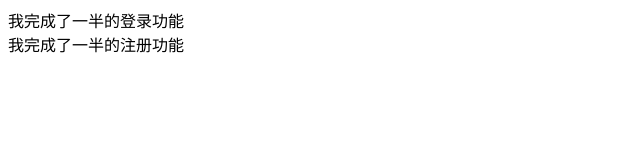
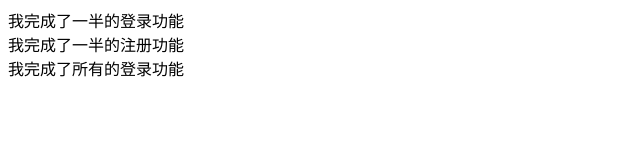
Before and after one commit to lutian32/tiantiandemo, a plain HTML site: page index.html in a window 1280 px wide. Shown: the whole page, without its empty margins (0-640 px from the left). Drawn offline with Linux system fonts and the light colour scheme.

Commit message:
我完成了所有的登录功能

```diff
--- a/index.html
+++ b/index.html
@@ -7,5 +7,7 @@
 <body>
     <div>我完成了一半的登录功能</div>
     <div>我完成了一半的注册功能</div>
+
+    <div>我完成了所有的登录功能</div>
 </body>
 </html>
```
